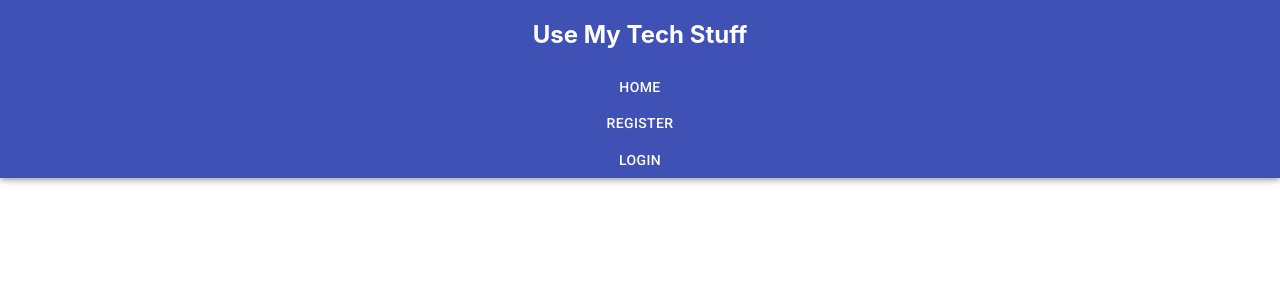
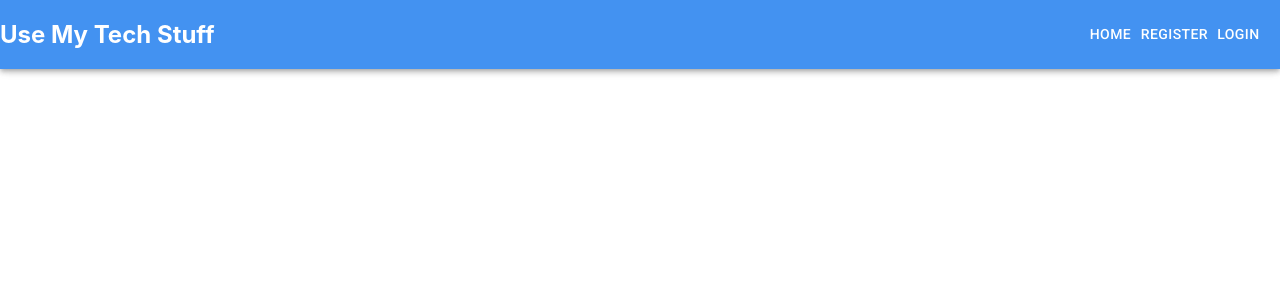
Before and after one commit to bw-tech-stuff-2/front-end, a React (Create React App) app in the folder rent-my-tech/: page / in a window 1280 px wide. Shown: the top 300 px of the page. Built offline with nearby package versions, Linux system fonts and the light colour scheme.

Commit message:
changes to AppBar

```diff
--- a/rent-my-tech/src/App.js
+++ b/rent-my-tech/src/App.js
@@ -10,7 +10,7 @@ import AddTechItem from "./components/AddTechItem";
 import RenterPageInfo from "./components/RenterPageInfo";
 import TechPageInfo from "./components/TechPageInfo";
 import PrivateRoute from "./components/PrivateRoute";
-import { AppBar, Button } from "@material-ui/core";
+import { AppBar, Button, withStyles } from "@material-ui/core";
 import styled from "styled-components";
 
 const StyledFormDiv = styled.div`
@@ -20,12 +20,16 @@ const StyledFormDiv = styled.div`
   text-align: center;
 `;
 
-const StyledAppBar = styled(AppBar)`
-  display: flex;
-  flex-direction: row;
-  justify-content: center;
-  align-items: center;
-`;
+const StyledAppBar = withStyles({
+  root: {
+    display: "flex",
+    flexDirection: "row",
+    justifyContent: "space-between",
+    alignItems: "center",
+    textAlign: "center",
+    background: "#4392F1",
+  }
+})(AppBar);
 
 const StyledButton = styled(Button)`
   width: 10%;
@@ -37,6 +41,7 @@ function App() {
       <Route exact path="/">
         <StyledAppBar>
           <h2>Use My Tech Stuff</h2>
+          <div>
             <StyledButton
               component={NavLink}
               color="inherit"
@@ -61,11 +66,13 @@ function App() {
             >
               Login
           </StyledButton>
+          </div>
         </StyledAppBar>
       </Route>
       <Route path="/register">
         <StyledAppBar>
           <h2>Use My Tech Stuff</h2>
+          <div>
             <StyledButton
               component={NavLink}
               color="inherit"
@@ -90,6 +97,7 @@ function App() {
             >
               Login
           </StyledButton>
+          </div>
         </StyledAppBar>
         <StyledFormDiv>
           <SignupForm />
@@ -98,6 +106,7 @@ function App() {
       <Route path="/login">
         <StyledAppBar>
           <h2>Use My Tech Stuff</h2>
+          <div>
             <StyledButton
               component={NavLink}
               color="inherit"
@@ -122,6 +131,7 @@ function App() {
             >
               Login
           </StyledButton>
+          </div>
         </StyledAppBar>
         <StyledFormDiv>
           <LoginForm />
```
Lines whose indentation alone changed are shown as unchanged.
